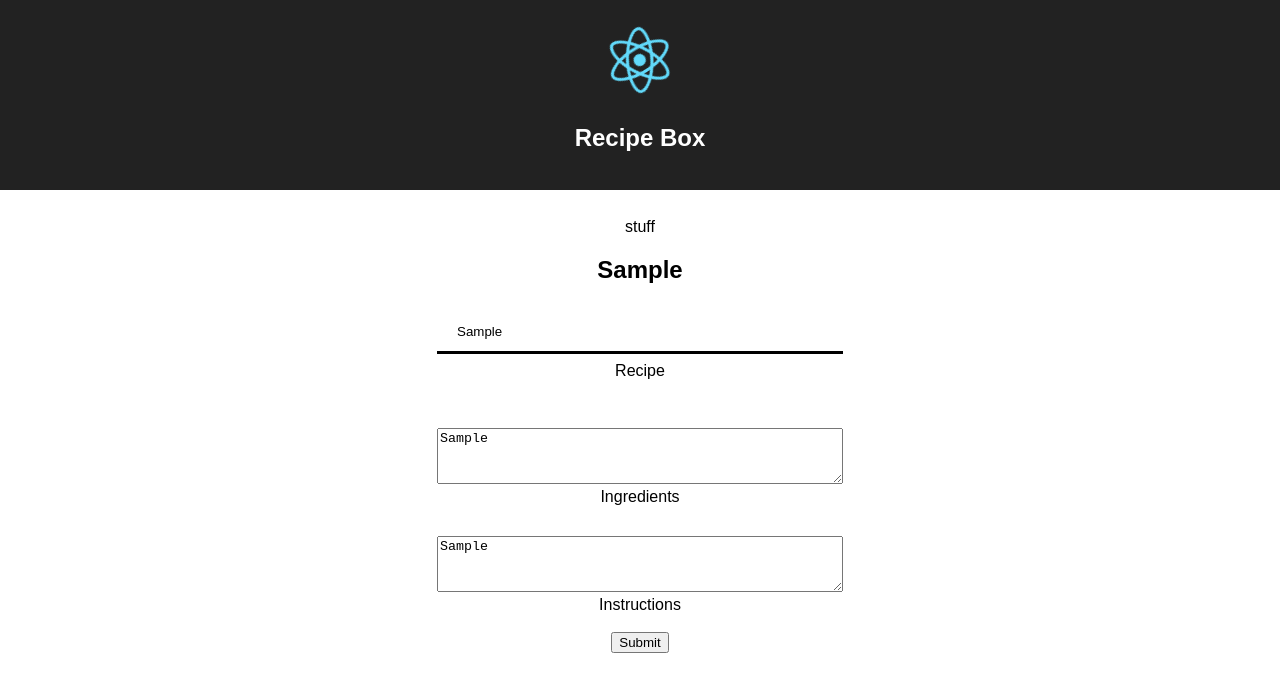
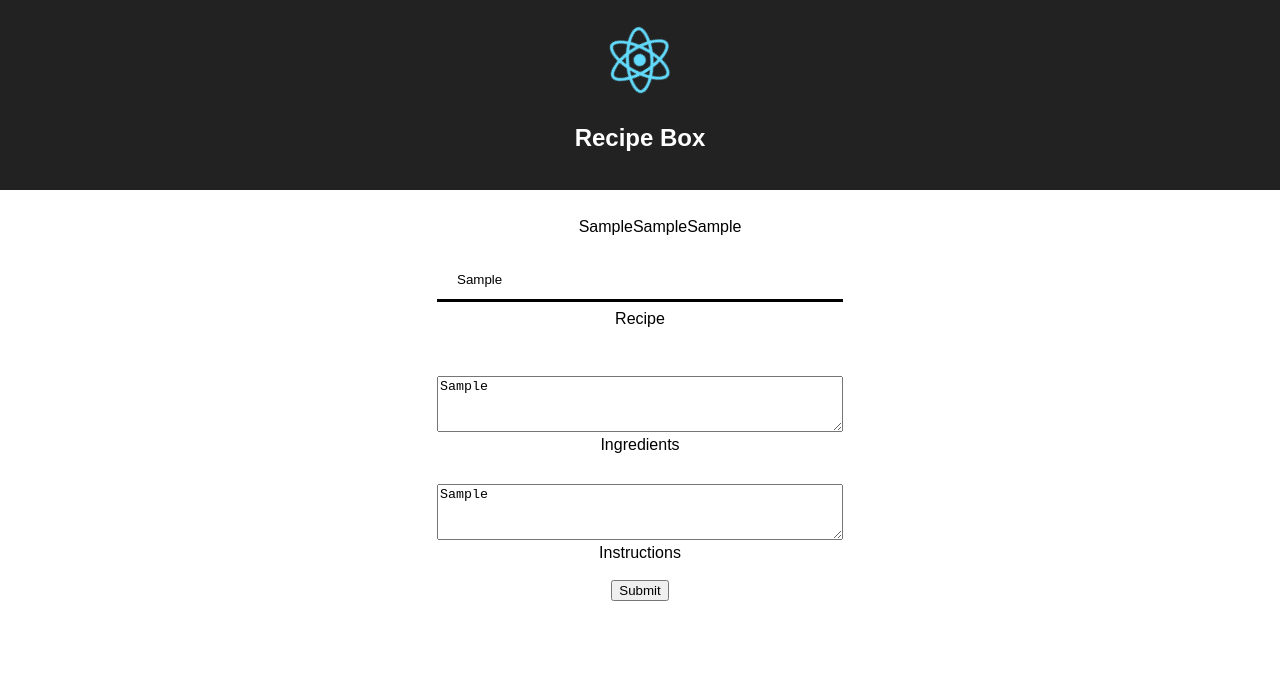
Before and after one commit to okristian1/react-recipe-box, a React (Create React App) app: page / in a window 1280 px wide. Both pictures are taken after typing "Sample", "Sample", "Sample" into the empty fields and a click on the input "Submit". Shown: the top 692 px of the page. Built offline with nearby package versions, Linux system fonts and the light colour scheme.

Commit message:
Can now add recipes to array

```diff
--- a/src/App.css
+++ b/src/App.css
@@ -41,6 +41,11 @@
   border-bottom: 3px solid black;
 }
 
+li {
+  list-style: none;
+  text-align: left;
+}
+
 
 @keyframes App-logo-spin {
   from { transform: rotate(0deg); }
--- a/src/components/Layout.js
+++ b/src/components/Layout.js
@@ -6,16 +6,22 @@ class Layout extends Component {
   constructor(props) {
     super(props);
     this.state = {
-      recipe: '',
+      name: '',
       ingredients: '',
-      instructions: ''
+      instructions: '',
+      recipes: [],
     };
     this.handleChange = this.handleChange.bind(this);
     this.handleSubmit = this.handleSubmit.bind(this);
   }
 
   handleSubmit(event) {
-    <RecipeList recipe={this.state.recipe} />
+    let newRecipe = [
+      [this.state.name],
+      [this.state.ingredients],
+      [this.state.instructions],
+    ];
+    this.setState({recipes: this.state.recipes.concat([newRecipe])});
     event.preventDefault();
   }
 
@@ -33,11 +39,11 @@ class Layout extends Component {
     render() {
       return (
         <div className='recipe-column'>
-        <RecipeList recipe={this.state.recipe} />
-          <form>
+        <RecipeList recipes={this.state.recipes} />
+          <form onSubmit={this.handleSubmit}>
             <label>
               <input type="text"
-                name="recipe"
+                name="name"
                 onChange={this.handleChange} />
                 Recipe <br />
             </label>
@@ -55,8 +61,7 @@ class Layout extends Component {
               Instructions <br />
             </label>
             <br />
-            <input type="submit" value="Submit"
-            onClick={this.handleSubmit} />
+            <input type="submit" value="Submit" />
           </form>
           </div>
       )
--- a/src/components/RecipeList.js
+++ b/src/components/RecipeList.js
@@ -5,11 +5,16 @@ import React from 'react';
 function RecipeList (props) {
   return (
     <div>
-      <div>
-      <p>stuff</p>
-        <h2>{props.recipe}</h2>
-      </div>
-      </div>
+    <ul>
+      {props.recipes.map(function(recipe) {
+       return (
+          <li className='popular-list'>
+            {recipe}
+          </li>
+       )
+     })}
+     </ul>
+     </div>
   )
 }
 
```
